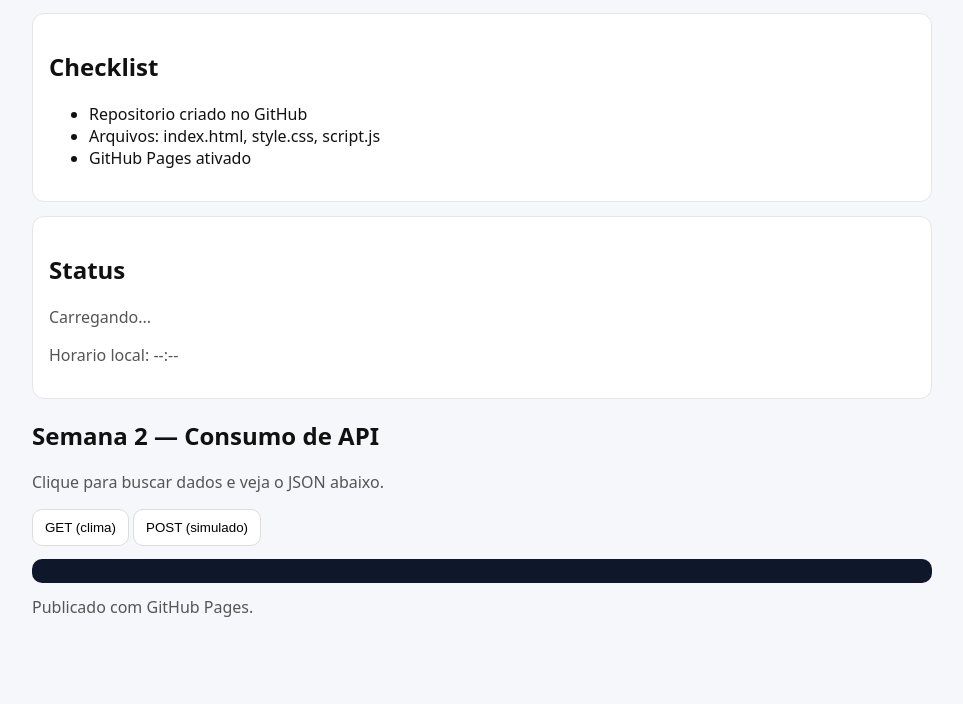
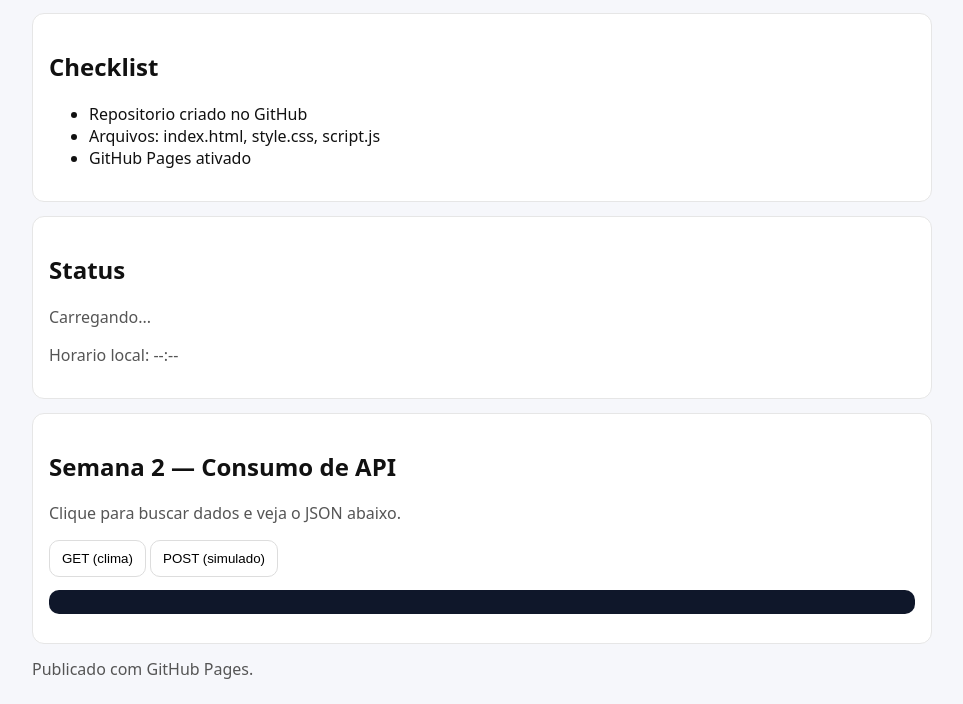
Before and after one commit to Yasminc21/nuvem-semana1-yasmin-cardozo, a plain HTML site: page index.html in a window 1280 px wide. Shown: the part 108-812 px from the top of the page, without its empty margins (158-1121 px from the left). Drawn offline with Linux system fonts and the light colour scheme.

Commit message:
Update index.html

```diff
--- a/index.html
+++ b/index.html
@@ -25,11 +25,13 @@
 <p id="status" class="muted">Carregando...</p>
 <p class="muted">Horario local: <span id="clock">--:--</span></p>
 </section>
+<section class="card">
 <h2>Semana 2 — Consumo de API</h2>
 <p class="muted">Clique para buscar dados e veja o JSON abaixo.</p>
 <button id="btnGet">GET (clima)</button>
 <button id="btnPost">POST (simulado)</button>
 <pre id="out" class="code"></pre>
+</section>
 </section>
 <footer class="muted">
 Publicado com GitHub Pages.
```
